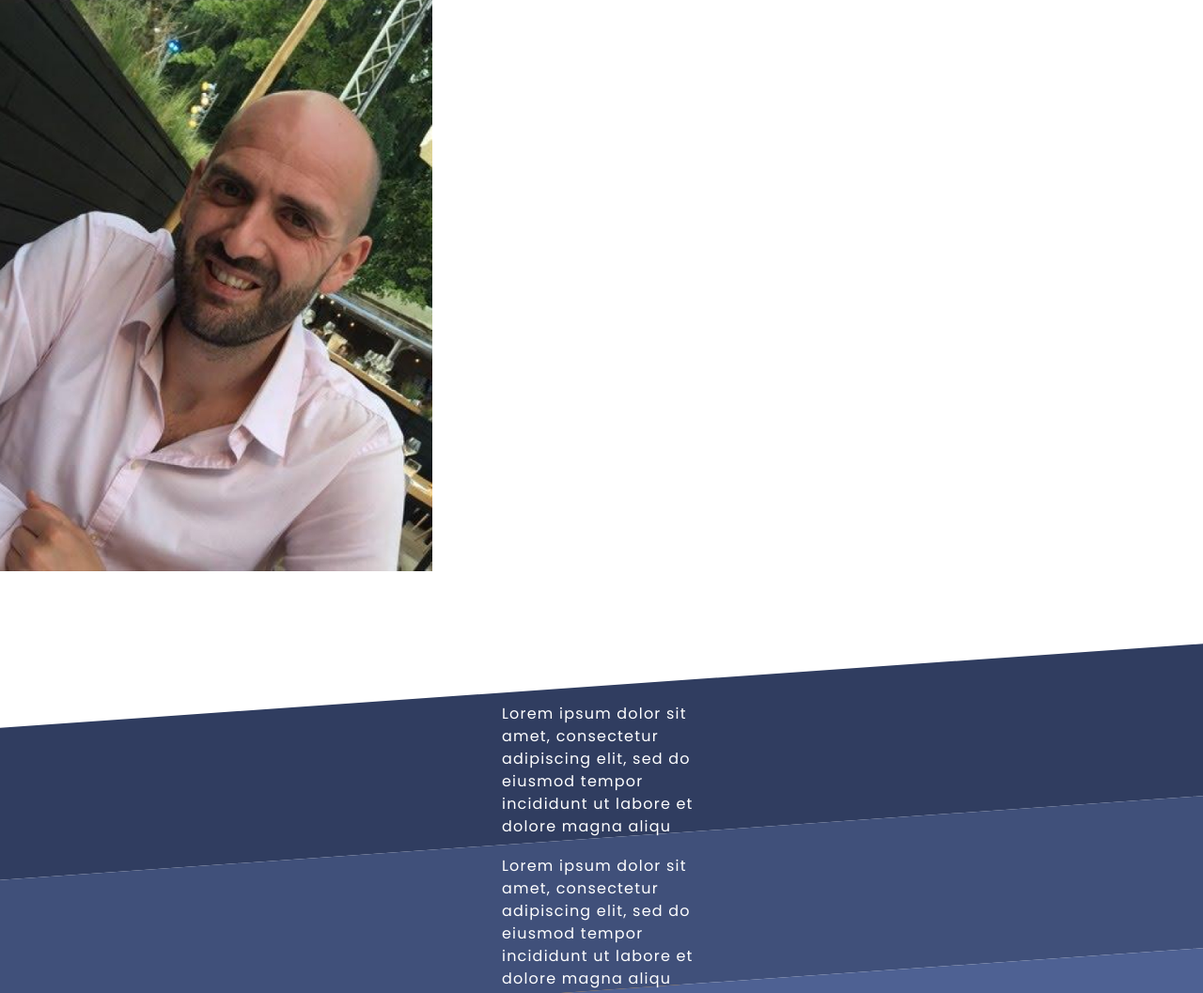
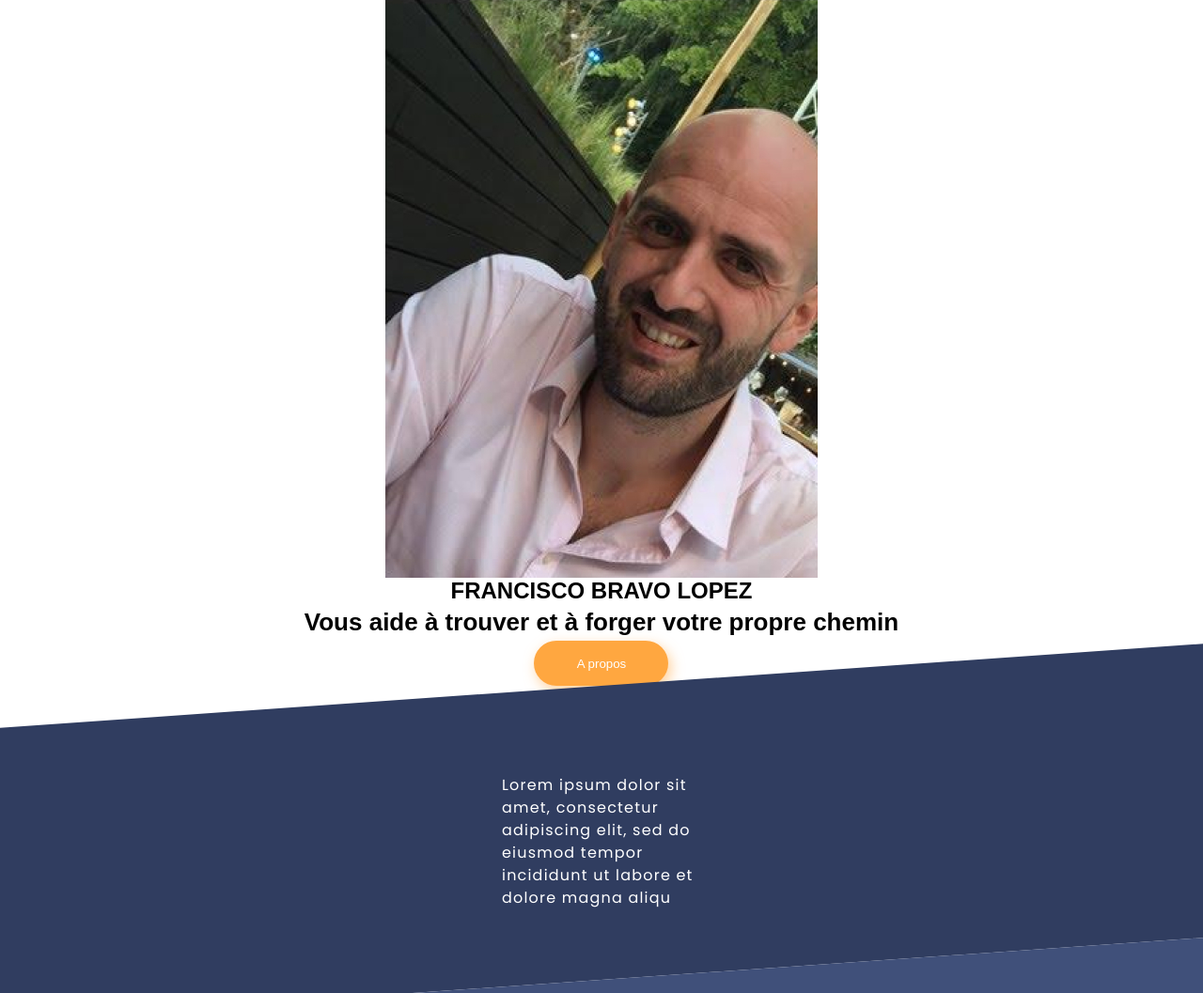
Before and after one commit to keloriane/francisco-site, a plain HTML site: page index.html in a window 1280 px wide. Shown: the top 1057 px of the page at 94% size. Drawn offline with nearby package versions, Linux system fonts and the light colour scheme.

Commit message:
fixing minor bugs

```diff
--- a/app.js
+++ b/app.js
@@ -1,3 +1,7 @@
 const profile = document.getElementById("fbl");
+const blueWrapper = document.getElementsByClassName('min-wrapper')
 
-TweenMax.from(profile, 1, { width: 0, opacity: 0 });
+
+
+TweenMax.from(profile, 1, { width: 0, delay:.5});
+TweenMax.staggerFrom(blueWrapper,0.5,{y:150,opacity:0, delay: 1.5, ease:Power2.easeOut,yoyo:true},0.1)
--- a/app.scss
+++ b/app.scss
@@ -9,6 +9,10 @@
     width: 552px;
     height: 700px;
     overflow: hidden;
+}
+
+#heros-details {
+    display: none;
 }
 
 .content {
@@ -33,7 +37,7 @@ section,
         .picture {
             width: 100%;
             height: 100%;
-            background-image: url("./assets/img/Profile.jpg");
+            // background-image: url("./assets/img/Profile.jpg");
             background-attachment: fixed;
         }
     }
@@ -114,7 +118,7 @@ section,
 .image-container {
     overflow: hidden;
     img {
-        width: 100%;
+        width: 553px;
     }
 }
 
@@ -214,15 +218,28 @@ section,
     }
 }
 
+.image-container {
+    max-width: 553px;
+    width: 100%;
+}
+
 @media screen and (max-width:1476px) {
+    img {
+        width: 100%;
+    }
     header {
         flex-direction: column;
     }
     section {
         width: 960px;
     }
+    #heros-details {
+        display: block;
+        text-align: center;
+    }
     .short-blue {
         flex-direction: column;
+        height: 940px;
         .min-wrapper {
             width: 100%;
         }
@@ -231,8 +248,8 @@ section,
         display: none;
     }
     .content {
-        width: 960px;
-        max-width: 900px;
+        width: 100%;
+        max-width: 960px;
         /* height: 730px; */
         display: -webkit-box;
         display: -ms-flexbox;
@@ -240,8 +257,12 @@ section,
         -webkit-box-pack: justify;
         -ms-flex-pack: justify;
         justify-content: space-between;
+        flex-direction: column;
+        align-items: center;
+        margin: 0 auto;
         .image-container {
-            width: 460px;
+            width: 100%;
+            max-width: 460px;
         }
         .header-hero {
             flex-direction: column;
```
Also changed, not shown: app.css.
